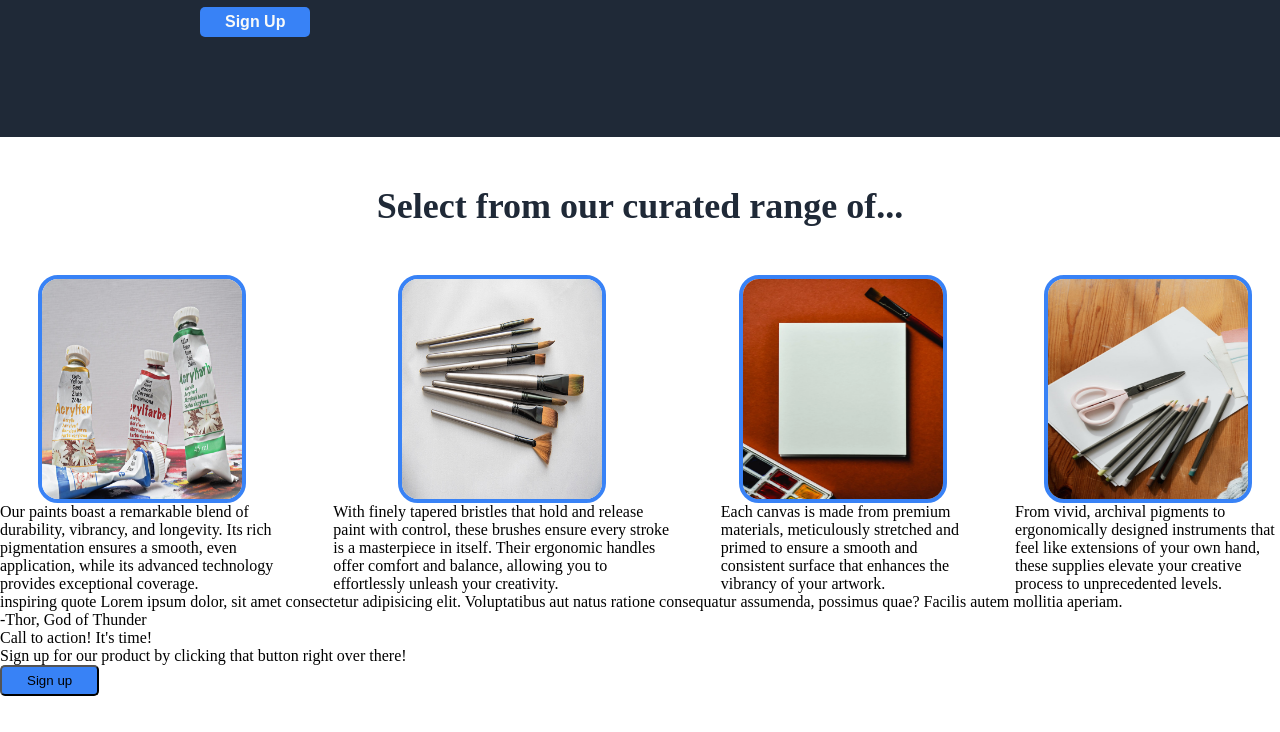
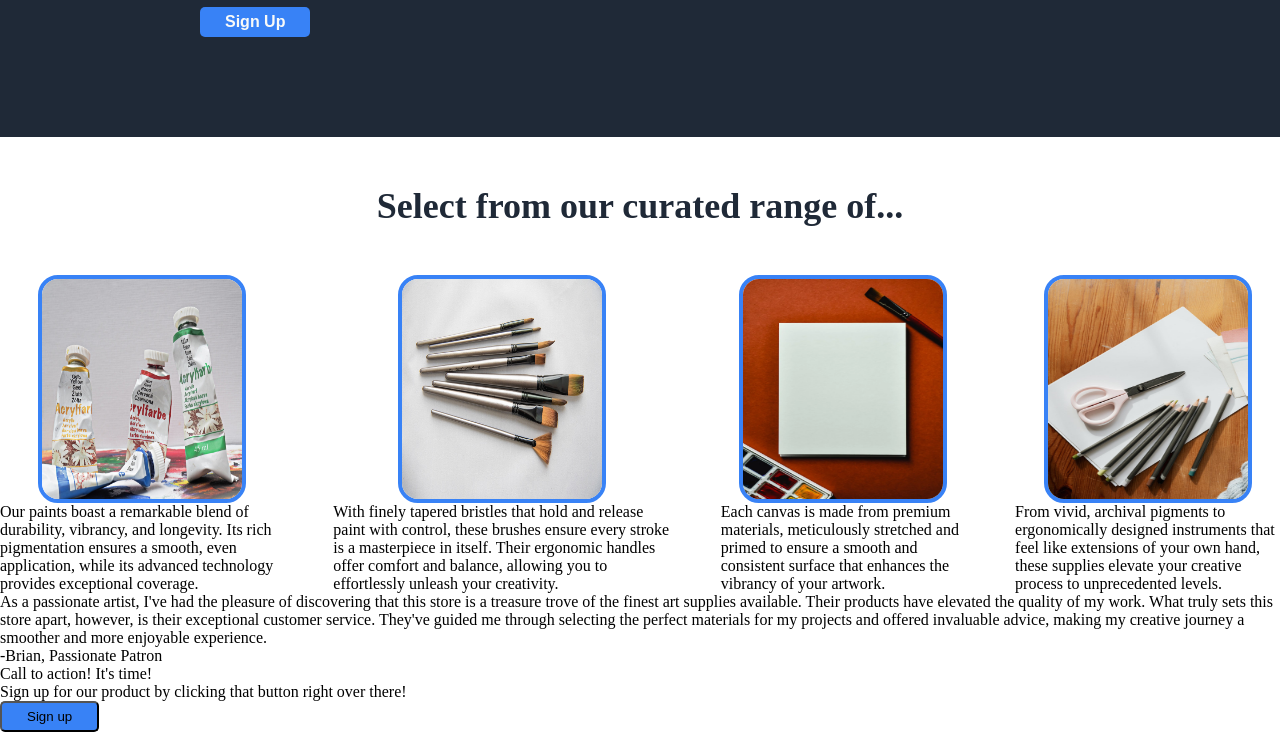
Before and after one commit to giabui/landing-page, a plain HTML site: page index.html in a window 1280 px wide. Shown: the part 557-1289 px from the top of the page. Before the commit the page ends 1253 px from the top, so only its background shows below. Drawn offline with Linux system fonts and the light colour scheme.

Commit message:
docs: Add quote to third container

```diff
--- a/index.html
+++ b/index.html
@@ -104,10 +104,13 @@
     </div>
 
     <div class="third-container">
-        <p class="quote">inspiring quote Lorem ipsum dolor, sit amet consectetur adipisicing elit.
-            Voluptatibus aut natus ratione consequatur assumenda, possimus quae?
-             Facilis autem mollitia aperiam.</p>
-        <p class="quote-author">-Thor, God of Thunder</p>
+        <p class="quote">As a passionate artist, I've had the pleasure of discovering that
+            this store is a treasure trove of the finest art supplies available.
+            Their products have elevated the quality of my work. What truly sets this store apart,
+            however, is their exceptional customer service. They've guided me through
+             selecting the perfect materials for my projects and offered invaluable advice,
+            making my creative journey a smoother and more enjoyable experience.</p>
+        <p class="quote-author">-Brian, Passionate Patron</p>
     </div>
 
     <div class="fourth-container">
```
